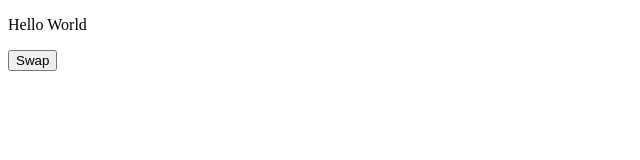
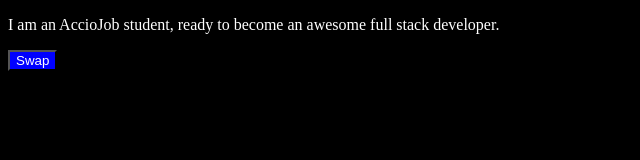
Before and after one commit to acciojob/dark-theme-Akanksha9678, a website: page main.html in a window 1280 px wide. Both pictures are taken after a click on the button "Swap". Shown: the whole page, without its empty margins (0-640 px from the left). Drawn offline with Linux system fonts and the light colour scheme.

Commit message:
created a submission

```diff
--- a/main.html
+++ b/main.html
@@ -9,10 +9,12 @@
   <body>
     <main>
       <!-- html markup here -->
-      <p id="ptag">
-        Hello World
+      <div class="day">
+		  <p id="ptag">
+        I am an AccioJob student, ready to become an awesome full stack developer.
       </p>
-      <button>Swap</button>
+      <button id="swap" class="button_day">Swap</button>
+	  </div>
     </main>
     <script src="./script.js"></script>
   </body>
--- a/script.js
+++ b/script.js
@@ -1 +1,24 @@
 //your code here
+
+let mode=document.querySelector("#swap");
+        let currentMode="Light";
+
+        mode.addEventListener("click",()=>{
+            if(currentMode==="Light"){
+                currentMode="Dark"
+                let body=document.querySelector("body");
+                body.style.backgroundColor="black";
+                body.style.color="white";
+				mode.style.color="white";
+				mode.style.backgroundColor="blue";
+
+            }
+            else{
+                let body=document.querySelector("body");
+                body.style.backgroundColor="white";
+                body.style.color="black";
+                currentMode="Light"
+				mode.style.color="black";
+				mode.style.backgroundColor="silver";
+            }
+        })
```
